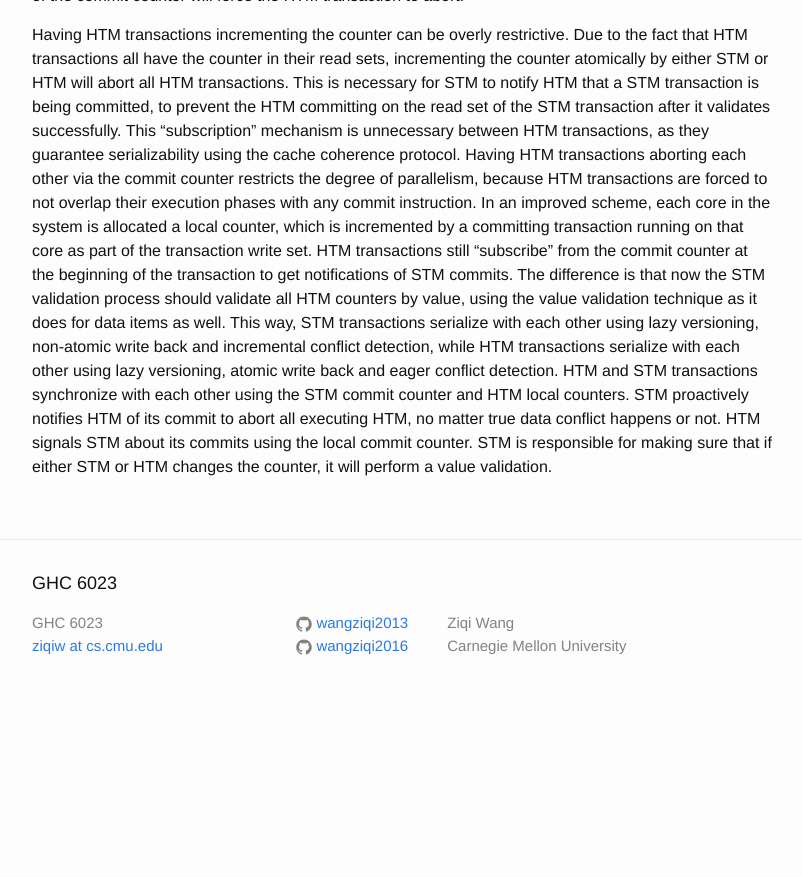
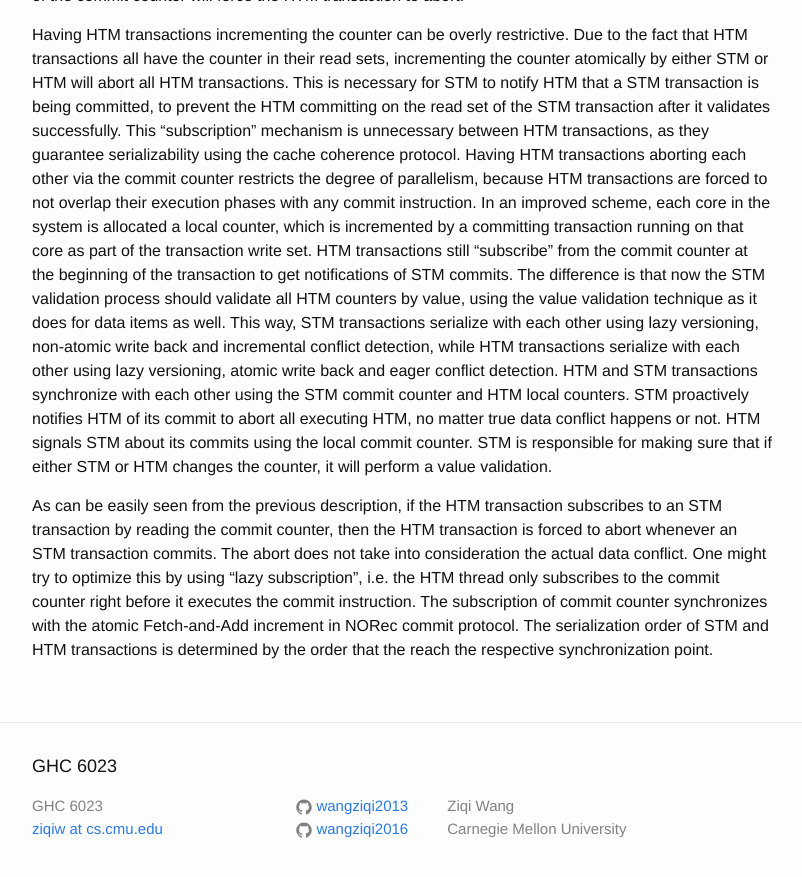
Before and after one commit to wangziqi2013/wangziqi2013.github.io, a Jekyll site: the page built from _posts/2018-05-28-Hybrid-Norec.markdown, in a window 1280 px wide and 900 px high, scrolled down 1756 px. Shown: the top 877 px of the window, without its empty margins (238-1040 px from the left). Built offline with Jekyll 4.4.1, drawn with Linux system fonts in a browser that asks for light colours; before the commit the page ends 2473 px from its top, so only the background shows below that.

Commit message:
Working on lazy subscription

```diff
--- a/_posts/2018-05-28-Hybrid-Norec.markdown
+++ b/_posts/2018-05-28-Hybrid-Norec.markdown
@@ -79,3 +79,11 @@ with each other using the STM commit counter and HTM local counters. STM proacti
 all executing HTM, no matter true data conflict happens or not. HTM signals STM about its commits using the local
 commit counter. STM is responsible for making sure that if either STM or HTM changes the counter, it will perform
 a value validation.
+
+As can be easily seen from the previous description, if the HTM transaction subscribes to an STM transaction by
+reading the commit counter, then the HTM transaction is forced to abort whenever an STM transaction commits. The
+abort does not take into consideration the actual data conflict. One might try to optimize this by using
+"lazy subscription", i.e. the HTM thread only subscribes to the commit counter right before it executes the
+commit instruction. The subscription of commit counter synchronizes with the atomic Fetch-and-Add increment in
+NORec commit protocol. The serialization order of STM and HTM transactions is determined by the order that the
+reach the respective synchronization point.
```
